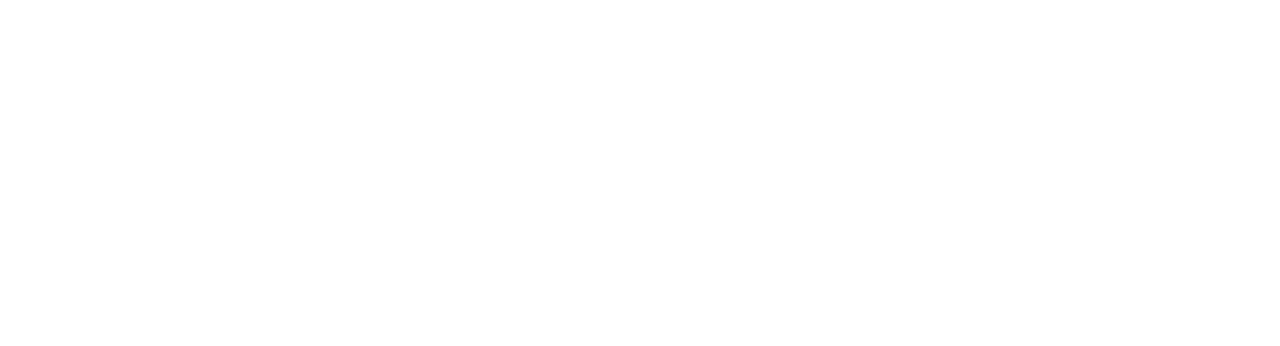
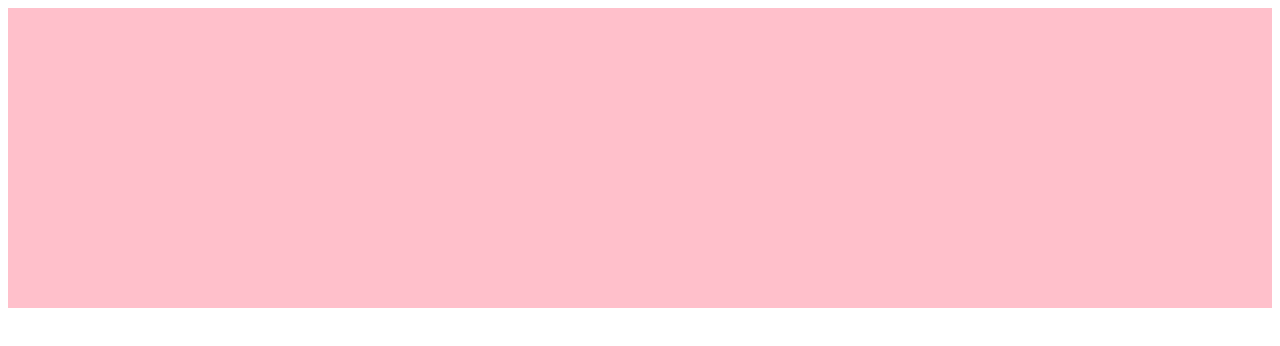
Before and after one commit to Salmon-0103/git001, a plain HTML site: page index.html in a window 1280 px wide. Drawn offline with Linux system fonts and the light colour scheme.

Commit message:
CSS增加header增加

```diff
--- a/index.html
+++ b/index.html
@@ -3,9 +3,12 @@
 <head>
     <meta charset="UTF-8">
     <meta name="viewport" content="width=device-width, initial-scale=1.0">
+    <link rel="stylesheet" href="main.css">
     <title>Document</title>
 </head>
 <body>
+    <header>
 
+    </header>
 </body>
 </html>
--- /dev/null
+++ b/main.css
@@ -0,0 +1,4 @@
+header {
+    height: 300px;
+    background: pink;
+}
```
